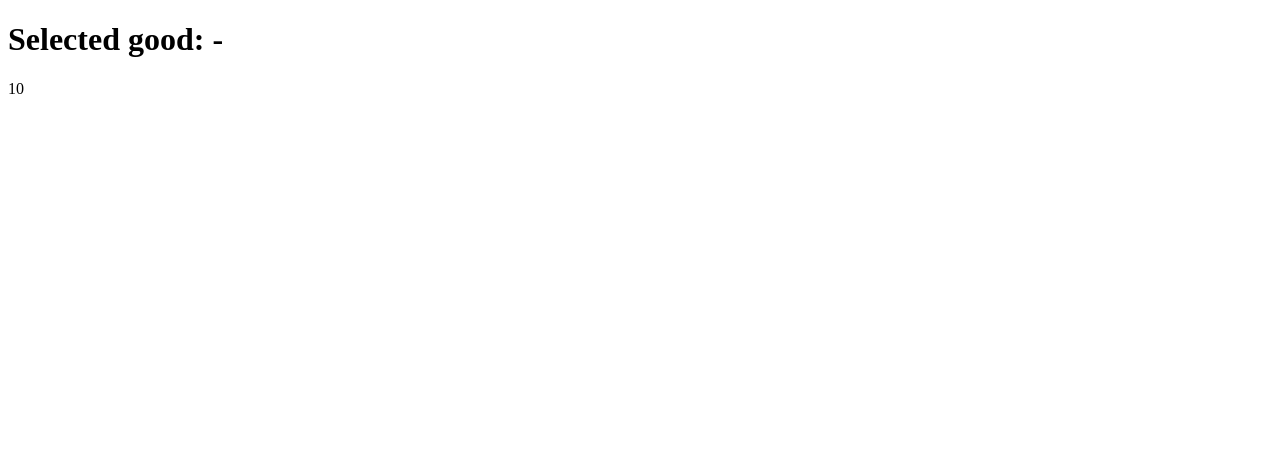
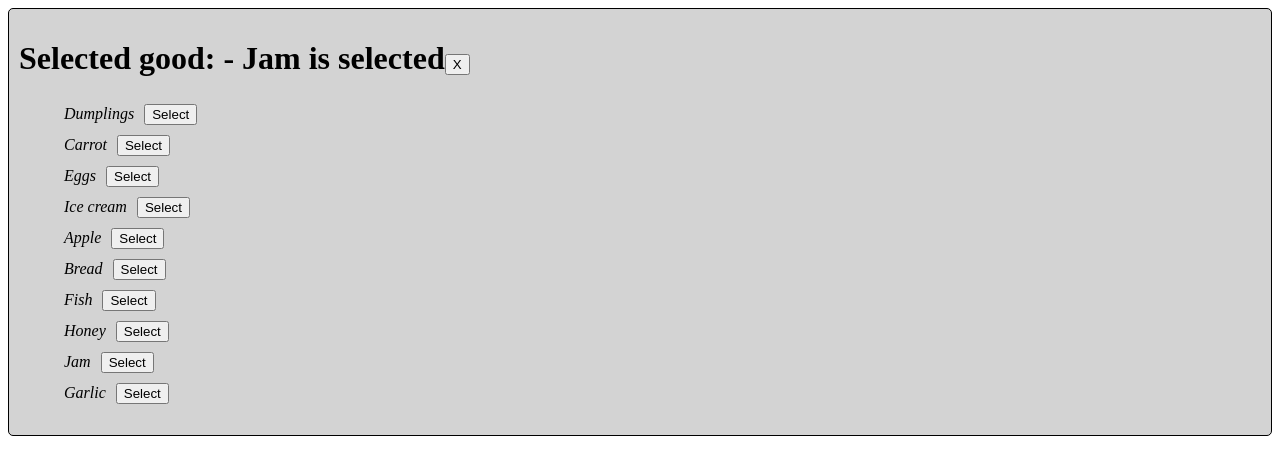
Before and after one commit to mate-academy/react_goods-selector, a React (Create React App) app: page / in a window 1280 px wide. Shown: the top 474 px of the page. Built offline with nearby package versions, Linux system fonts and the light colour scheme.

Commit message:
Completed

```diff
--- a/src/App.scss
+++ b/src/App.scss
@@ -1 +1,21 @@
-// styles go here
+.App {
+  border: 1px solid black;
+  border-radius: 5px;
+  padding: 10px;
+  background-color: lightgray;
+}
+
+.item {
+  display: inline;
+  margin: 5px 5px;
+  font-style: italic;
+}
+
+.select {
+  display: inline-block;
+  margin: 5px 5px;
+}
+
+.active {
+  background-color: red;
+}
--- a/src/App.tsx
+++ b/src/App.tsx
@@ -14,11 +14,79 @@ const goodsFromServer: string[] = [
   'Garlic',
 ];
 
-const App: React.FC = () => (
-  <div className="App">
-    <h1>Selected good: -</h1>
-    {goodsFromServer.length}
-  </div>
-);
+// Types are required by TypeScript Engine for the App Class Component
+type Props = {};
+type State = {
+  selectedGood: string,
+  startIndex: number,
+};
+
+class App extends React.Component<Props, State> {
+  state = {
+    selectedGood: 'Jam',
+    startIndex: -1,
+  };
+
+  /* This method clears a product name in the <h1> title
+  if it`s selected, deselects product and renders a Select <button> */
+  productTitle = () => {
+    this.setState({
+      selectedGood: '',
+      startIndex: -1,
+    });
+  };
+
+  render() {
+    const { startIndex, selectedGood } = this.state;
+
+    return (
+      <div className="App">
+        <h1>
+          Selected good: -
+          {' '}
+          {this.state.selectedGood
+            ? `${selectedGood} is selected`
+            : 'No goods selected'}
+          <button
+            type="button"
+            onClick={this.productTitle}
+          >
+            X
+          </button>
+        </h1>
+
+        <ul>
+          {goodsFromServer.map((good, index) => (
+            <>
+              <li
+                key={good}
+                className={`item ${startIndex !== index ? '' : 'active'}`}
+              >
+                {good}
+              </li>
+              {startIndex !== index ? (
+                <button
+                  className="select"
+                  key={`${good}product`}
+                  type="button"
+                  onClick={() => {
+                    this.setState({
+                      selectedGood: good,
+                      startIndex: index,
+                    });
+                  }}
+                >
+                  Select
+                </button>
+              )
+                : null}
+              <br />
+            </>
+          ))}
+        </ul>
+      </div>
+    );
+  }
+}
 
 export default App;
```
Also changed, not shown: package.json (line endings or trailing spaces), 2 other files (tests, documents, lock files or other folders).
